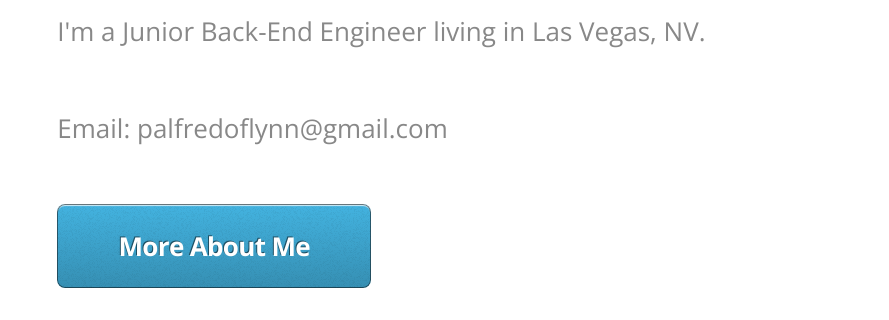
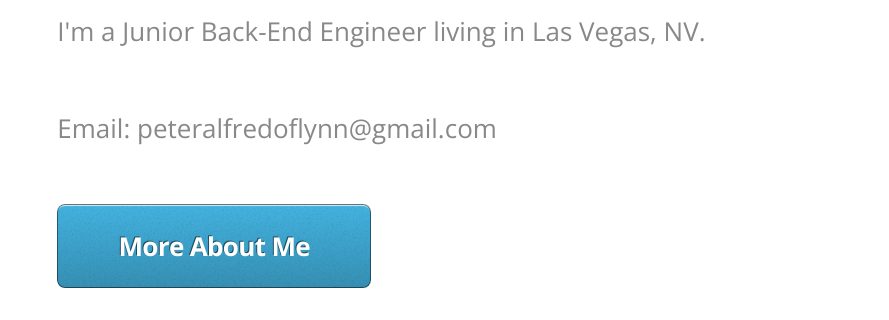
Before and after one commit to peteralfredoflynn/peteralfredoflynn.github.io, a plain HTML site: page index.html in a window 1280 px wide. Shown: the part 303-623 px from the top of the page, 391-1280 px from the left. Drawn offline with nearby package versions, Linux system fonts and the light colour scheme.

Commit message:
changing email

```diff
--- a/index.html
+++ b/index.html
@@ -41,7 +41,7 @@
 								<h1>Hi. I'm <strong>Peter Flynn</strong>.</h1>
 							</header>
 							<p>I'm a Junior Back-End Engineer living in Las Vegas, NV.</p>
-							<p>Email:    <a href="mailto:palfredoflynn@gmail.com?subject=Hello there!" class="no-decor">palfredoflynn@gmail.com</a></p>
+							<p>Email:    <a href="mailto:peteralfredoflynn@gmail.com?subject=Hello there!" class="no-decor">peteralfredoflynn@gmail.com</a></p>
 							<a href="#work" class="button big scrolly">More About Me</a>
 						</div>
 					</div>
@@ -162,17 +162,12 @@
 				<article id="contact" class="container 75%">
 					<header>
 						<h2>Contact</h2>
-						<p>Quickly send me a message below, or email me at <a href="mailto:palfredoflynn@gmail.com?subject=Hello there!" class="no-decor">palfredoflynn@gmail.com</a></p>
+						<p>Quickly send me a message below, or email me at <a href="mailto:peteralfredoflynn@gmail.com?subject=Hello there!" class="no-decor">peteralfredoflynn@gmail.com</a></p>
 					</header>
 					<div>
 						<div class="row">
 							<div class="12u">
-								<!-- <form action="http://formspree.io/palfredoflynn@gmail.com" method="POST">
-								<input type="text" name="name" placeholder="hello">
-								<input type="email" name="_replyto">
-								<input type="submit" value="Send">
-							</form> -->
-								<form method="post" action="http://formspree.io/palfredoflynn@gmail.com">
+								<form method="post" action="http://formspree.io/peteralfredoflynn@gmail.com">
 									<div>
 										<div class="row">
 											<div class="12u">
```
